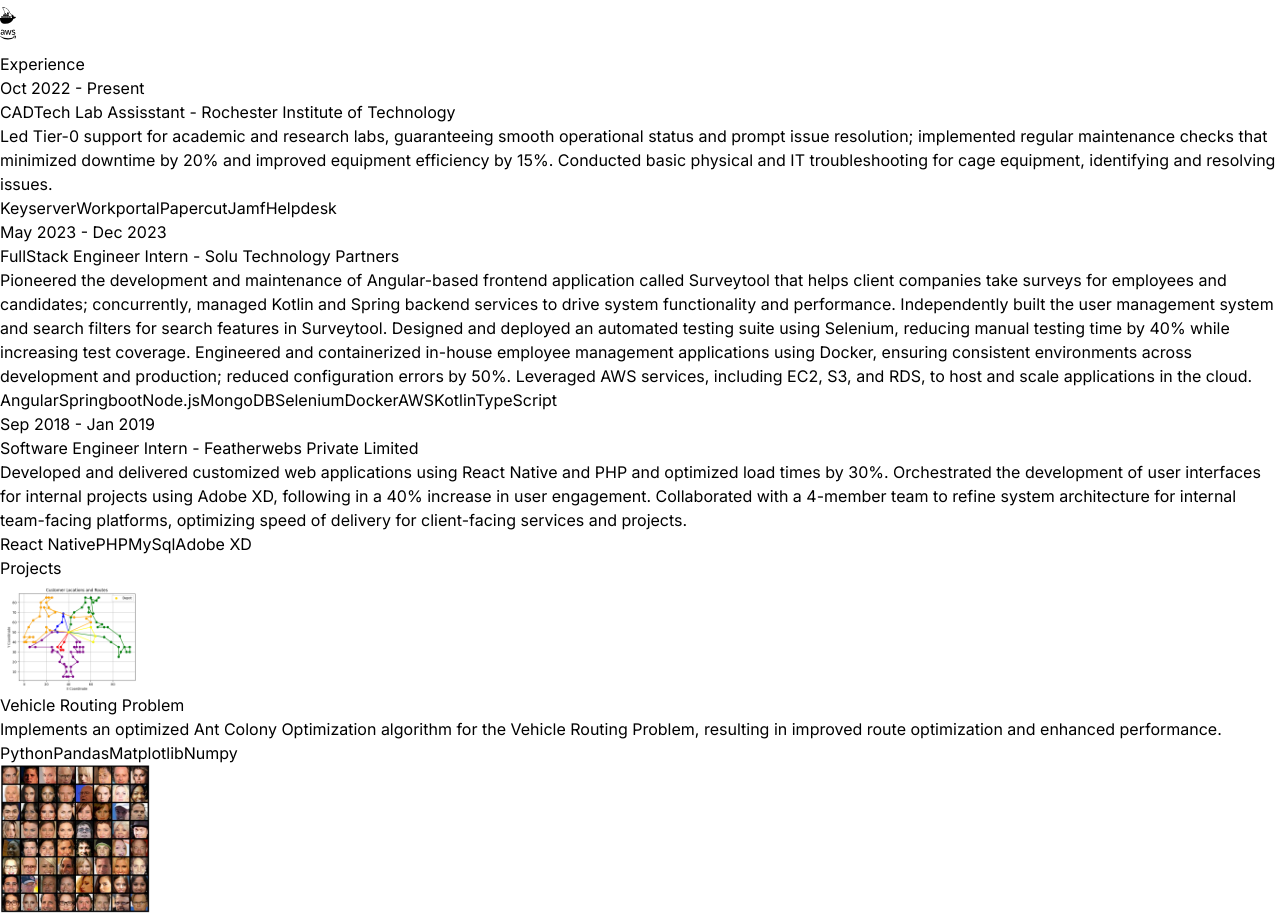
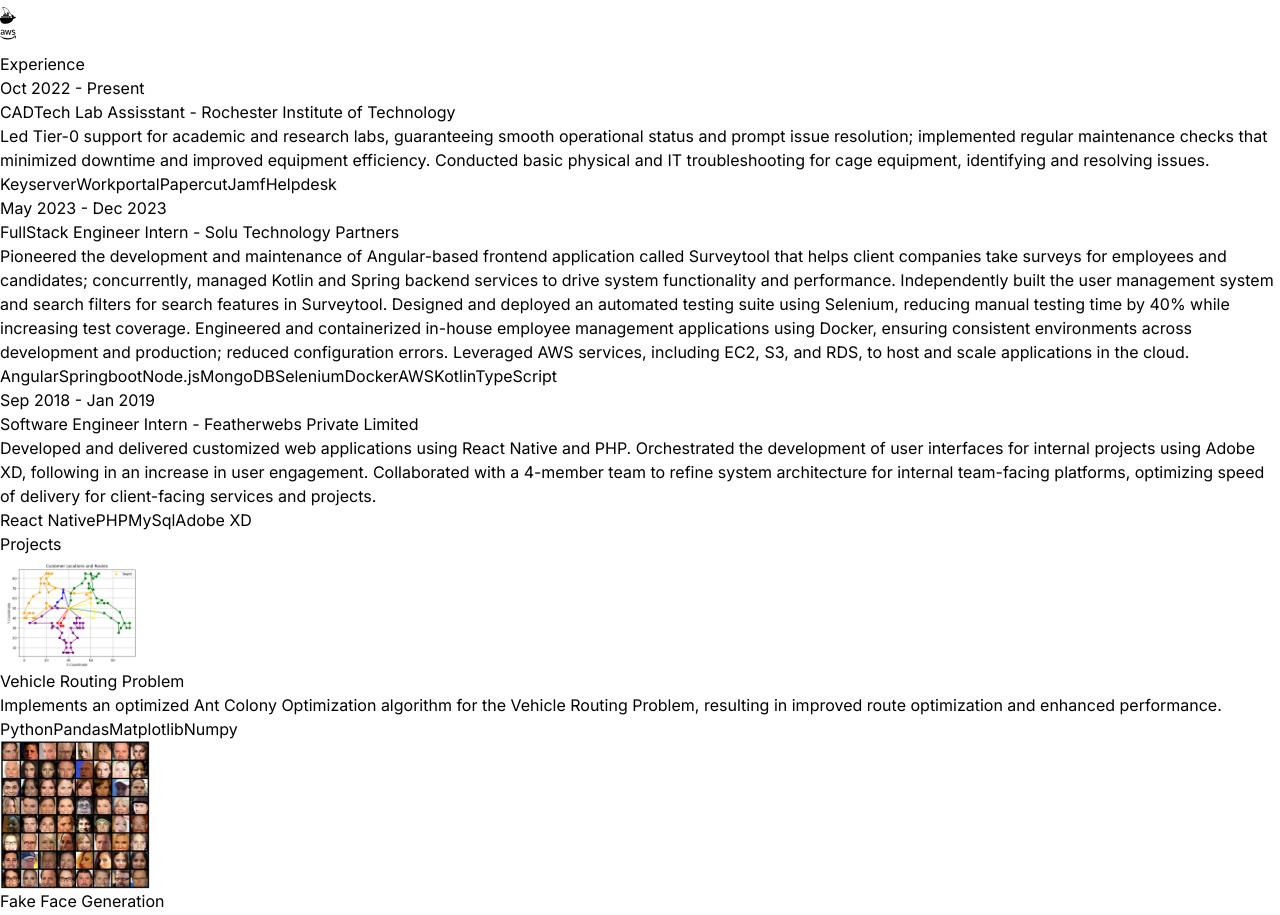
Before and after one commit to sanishsuwal7/portfolio, a React (Vite) app: page / in a window 1280 px wide. Shown: the part 1420-2335 px from the top of the page. Built offline with nearby package versions, Linux system fonts and the light colour scheme.

Commit message:
removed percentages

```diff
--- a/src/constants/index.js
+++ b/src/constants/index.js
@@ -16,21 +16,21 @@
     year: "Oct 2022 - Present",
     role: "CADTech Lab Assisstant",
     company: "Rochester Institute of Technology",
-    description: `Led Tier-0 support for academic and research labs, guaranteeing smooth operational status and prompt issue resolution; implemented regular maintenance checks that minimized downtime by 20% and improved equipment efficiency by 15%. Conducted basic physical and IT troubleshooting for cage equipment, identifying and resolving issues.`,
+    description: `Led Tier-0 support for academic and research labs, guaranteeing smooth operational status and prompt issue resolution; implemented regular maintenance checks that minimized downtime and improved equipment efficiency. Conducted basic physical and IT troubleshooting for cage equipment, identifying and resolving issues.`,
     technologies: ["Keyserver", "Workportal", "Papercut", "Jamf", "Helpdesk"],
   },
   {
     year: "May 2023 - Dec 2023",
     role: "FullStack Engineer Intern",
     company: "Solu Technology Partners",
-    description: `Pioneered the development and maintenance of Angular-based frontend application called Surveytool that helps client companies take surveys for employees and candidates; concurrently, managed Kotlin and Spring backend services to drive system functionality and performance. Independently built the user management system and search filters for search features in Surveytool. Designed and deployed an automated testing suite using Selenium, reducing manual testing time by 40% while increasing test coverage. Engineered and containerized in-house employee management applications using Docker, ensuring consistent environments across development and production; reduced configuration errors by 50%. Leveraged AWS services, including EC2, S3, and RDS, to host and scale applications in the cloud.`,
+    description: `Pioneered the development and maintenance of Angular-based frontend application called Surveytool that helps client companies take surveys for employees and candidates; concurrently, managed Kotlin and Spring backend services to drive system functionality and performance. Independently built the user management system and search filters for search features in Surveytool. Designed and deployed an automated testing suite using Selenium, reducing manual testing time by 40% while increasing test coverage. Engineered and containerized in-house employee management applications using Docker, ensuring consistent environments across development and production; reduced configuration errors. Leveraged AWS services, including EC2, S3, and RDS, to host and scale applications in the cloud.`,
     technologies: ["Angular", "Springboot", "Node.js", "MongoDB","Selenium", "Docker", "AWS", "Kotlin", "TypeScript"],
   },
   {
     year: "Sep 2018 - Jan 2019",
     role: "Software Engineer Intern",
     company: "Featherwebs Private Limited",
-    description: `Developed and delivered customized web applications using React Native and PHP and optimized load times by 30%. Orchestrated the development of user interfaces for internal projects using Adobe XD, following in a 40% increase in user engagement. Collaborated with a 4-member team to refine system architecture for internal team-facing platforms, optimizing speed of delivery for client-facing services and projects.`,
+    description: `Developed and delivered customized web applications using React Native and PHP. Orchestrated the development of user interfaces for internal projects using Adobe XD, following in an increase in user engagement. Collaborated with a 4-member team to refine system architecture for internal team-facing platforms, optimizing speed of delivery for client-facing services and projects.`,
     technologies: ["React Native", "PHP", "MySql", "Adobe XD"],
   },
 ];
```
